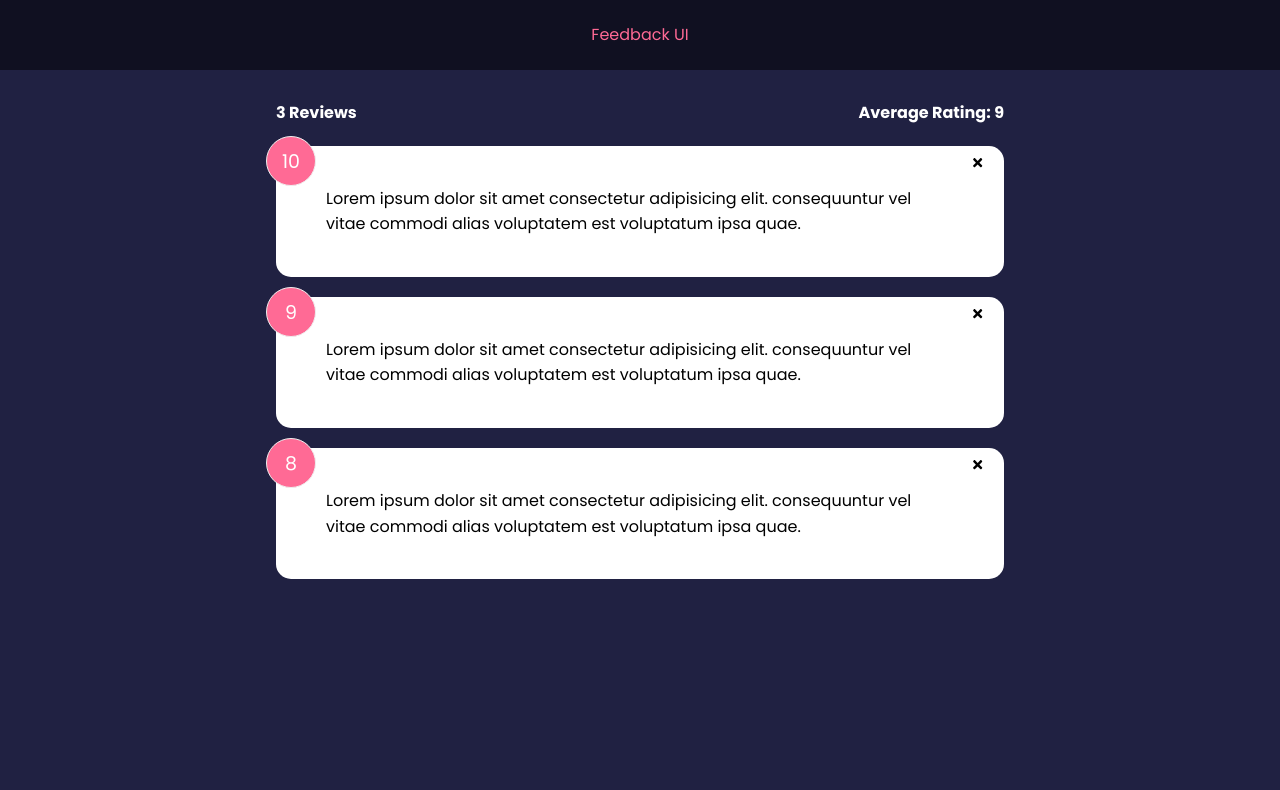
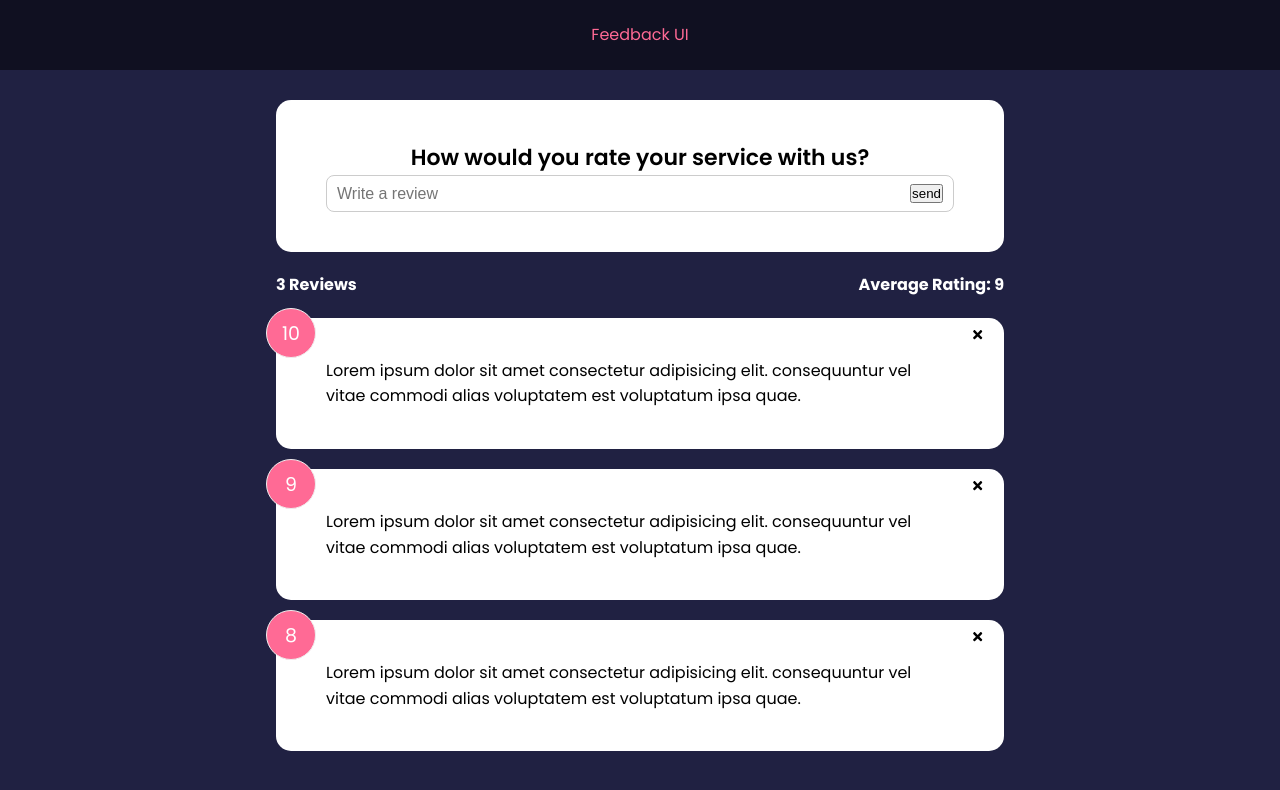
Before and after one commit to amirmohamad-mohamadi/feedback-app, a React (Create React App) app: page / in a window 1280 px wide. Shown: the top 790 px of the page. Built offline with nearby package versions, Linux system fonts and the light colour scheme; the HTML template or start-up script is replaced by a standard one.

Commit message:
create feedbackForm

```diff
--- a/src/App.jsx
+++ b/src/App.jsx
@@ -4,6 +4,7 @@
 import FeedbackList from "./components/FeedbackList";
 import FeedbackStats from "./components/FeedbackStats";
 import FeedbackData from "./data/FeedbackData";
+import FeedbackForm from "./components/FeedbackForm";
 
 const App = () => {
   const [feedback, setFeedback] = useState(FeedbackData);
@@ -16,6 +17,7 @@
     <>
       <Header />
       <div className="container">
+        <FeedbackForm />
         <FeedbackStats feedback={feedback} />
         <FeedbackList feedback={feedback} handleDelete={deleteFeedback} />
       </div>
--- /dev/null
+++ b/src/components/FeedbackForm.jsx
@@ -0,0 +1,28 @@
+import { useState } from "react";
+
+import Card from "./shared/Card";
+
+const FeedbackForm = () => {
+  const [text, setText] = useState("");
+
+  const handleTextChange = (e) => {
+    setText(e.target.value);
+  };
+
+  return (
+    <Card>
+      <h2>How would you rate your service with us?</h2>
+      <div className="input-group">
+        <input
+          onChange={handleTextChange}
+          type="text"
+          placeholder="Write a review"
+          value={text}
+        />
+        <button type="submit">send</button>
+      </div>
+    </Card>
+  );
+};
+
+export default FeedbackForm;
```
